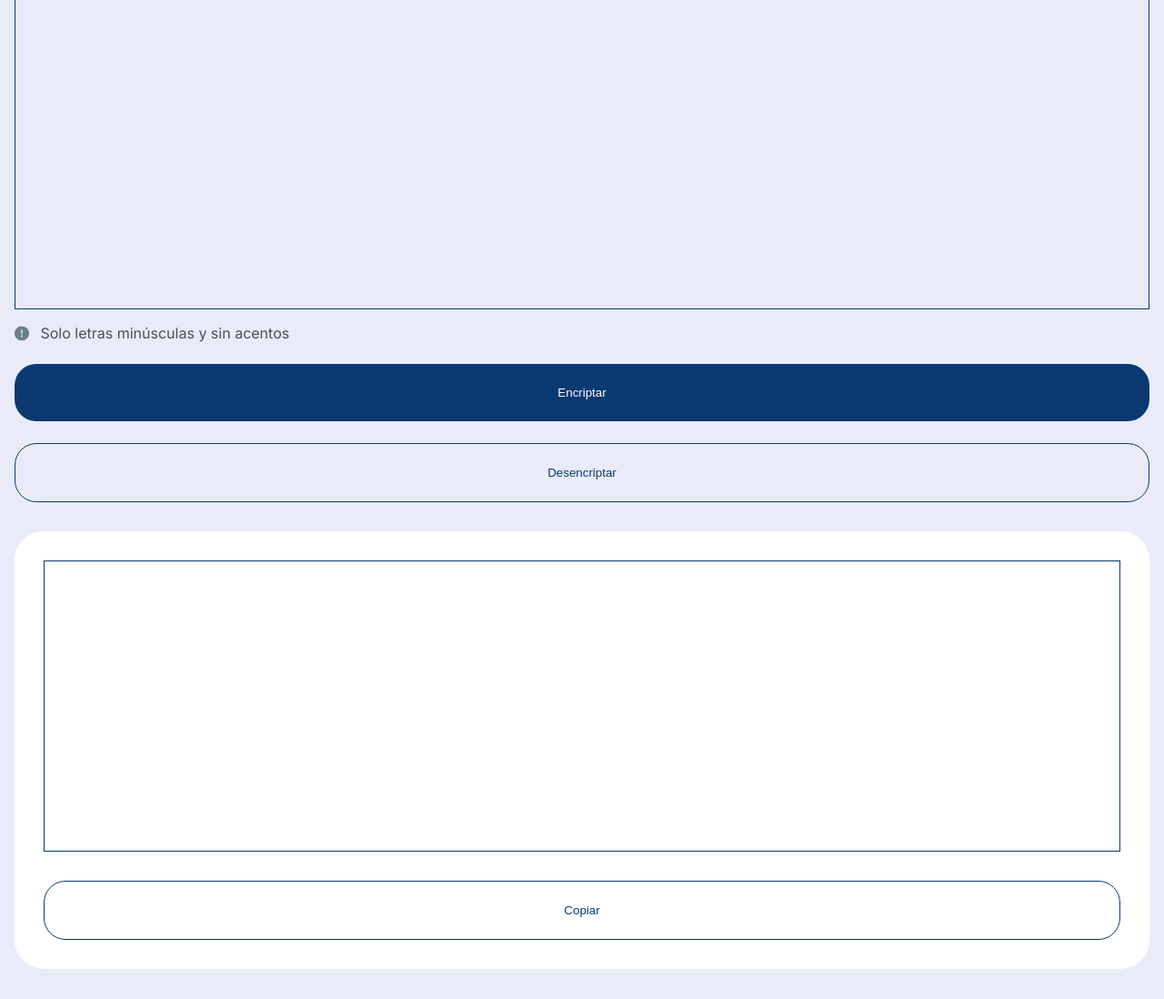
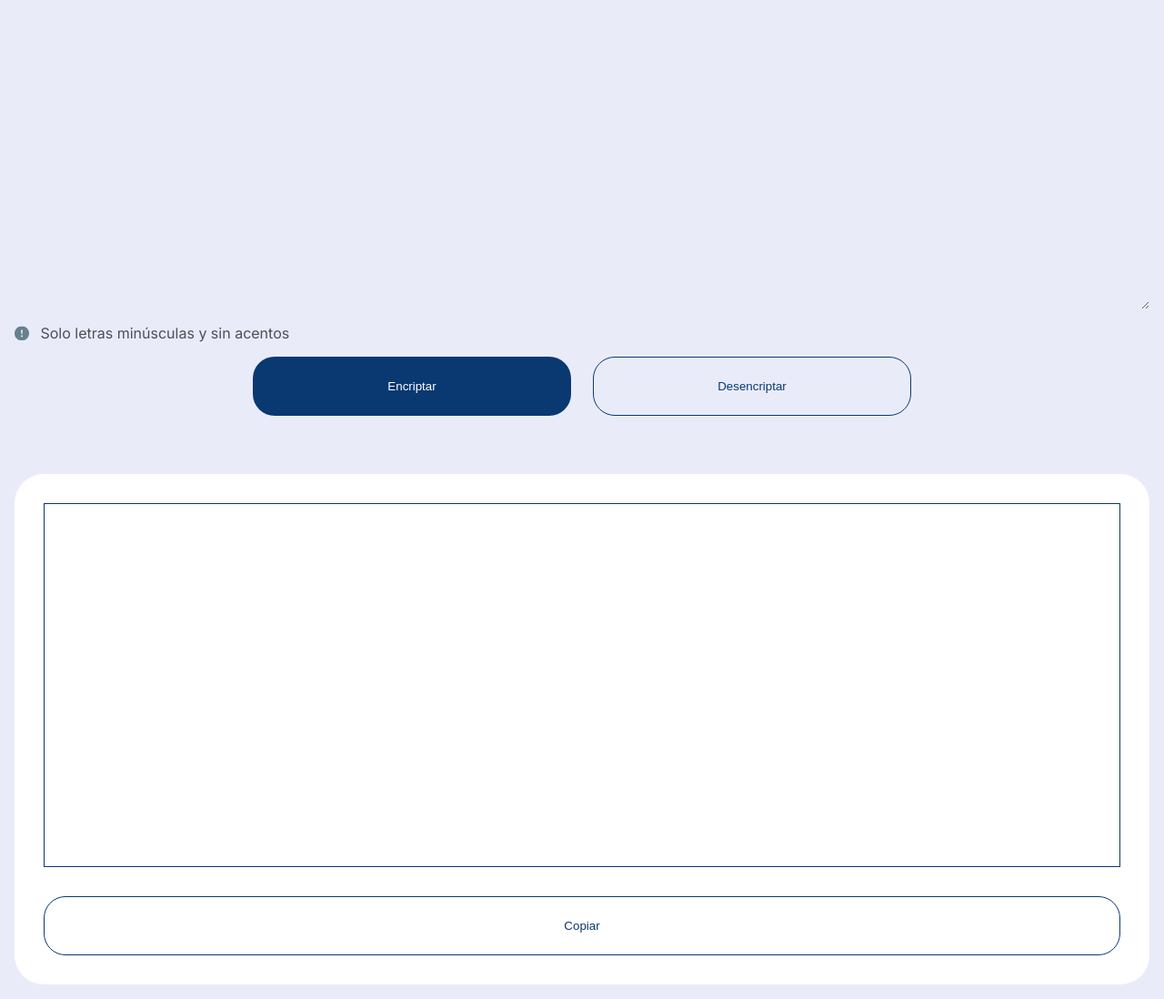
Before and after one commit to Jaimeangel/Alura-Encriptador-Challenge, a plain HTML site: page index.html in a window 1280 px wide. Shown: the part 188-1286 px from the top of the page at 91% size. Drawn offline with Linux system fonts and the light colour scheme.

Commit message:
aplicando media querys fomato tablet

```diff
--- a/index.html
+++ b/index.html
@@ -14,9 +14,9 @@
     <main class="content">
         <section class="content__write">
             <img src="assets/Logo.svg" alt="">
-            <p>Ingrese el texto aqui</p>
+            <textarea class="write_area --write">Ingrese el texto aqui</textarea>
+            <p class="alert"><img id="alert_logo" src="assets/Group.svg" alt=""> Solo letras minúsculas y sin acentos</p>
             <div class="content__buttons">
-                <p><img src="assets/Group.svg" alt=""> Solo letras minúsculas y sin acentos</p>
                 <button class="btn --encrip">Encriptar</button>
                 <button class="btn --descrip">Desencriptar</button>
             </div>
@@ -28,7 +28,7 @@
                 <p>Ingresa el texto que desees encriptar o desencriptar.</p>
             </div>
             <div class="copy_area">
-                <p></p>
+                <p class="write_area --copy_text"></p>
                 <button class="btn --copy">Copiar</button>
             </div>
         </section>
--- a/style.css
+++ b/style.css
@@ -20,7 +20,7 @@ body{
     padding:1rem;
     display: flex;
     flex-direction: column;
-    gap: 2rem;
+    gap: 4rem;
 }
 .content__write{
     display: flex;
@@ -31,29 +31,33 @@ body{
     width:6rem;
     height:6rem;
 }
-.content__write >p{
+.content__write p{
+    color:var(--gray-400);
+}
+.write_area{
     width: 100%;
     min-height: 50vh;
     font-size: 2rem;
     line-height: 3rem;
-    border: 1px solid var(--dark-blue);
+    border: none;
+}
+.--write{
     color: var(--dark-blue);
-    text-align: center;
+    background-color: var(--light-blue);
+}
+
+#alert_logo{
+    transform: translateY(0.15em);
+    margin-right: 0.5em;
+    width: 1rem;
+    height: 1rem;
 }
 .content__buttons{
     width: 100%;
     display: flex;
     flex-direction: column;
+    flex-wrap: wrap;
     gap: 1.5rem;
-}
-.content__buttons p{
-    color:var(--gray-400);
-}
-.content__buttons >p img{
-    transform: translateY(0.15em);
-    margin-right: 0.5em;
-    width: 1rem;
-    height: 1rem;
 }
 .btn{
     width: 100%;
@@ -108,11 +112,20 @@ body{
     display: flex;
     flex-direction: column;
     gap: 2rem;
+    width: 100%;
 }
-.copy_area p{
-    width: 100%;
-    min-height: 40vh;
-    font-size: 1.5rem;
+.--copy_text{
     border: 1px solid var(--dark-blue);
     color: var(--gray-400);
+    background-color: var(--white);
 }
+
+@media screen and (min-width:425px) {
+    .content__buttons{
+        flex-direction: row;
+        justify-content: center;
+    }
+    .content__buttons .btn{
+        max-width: 350px;
+    }
+}
```
